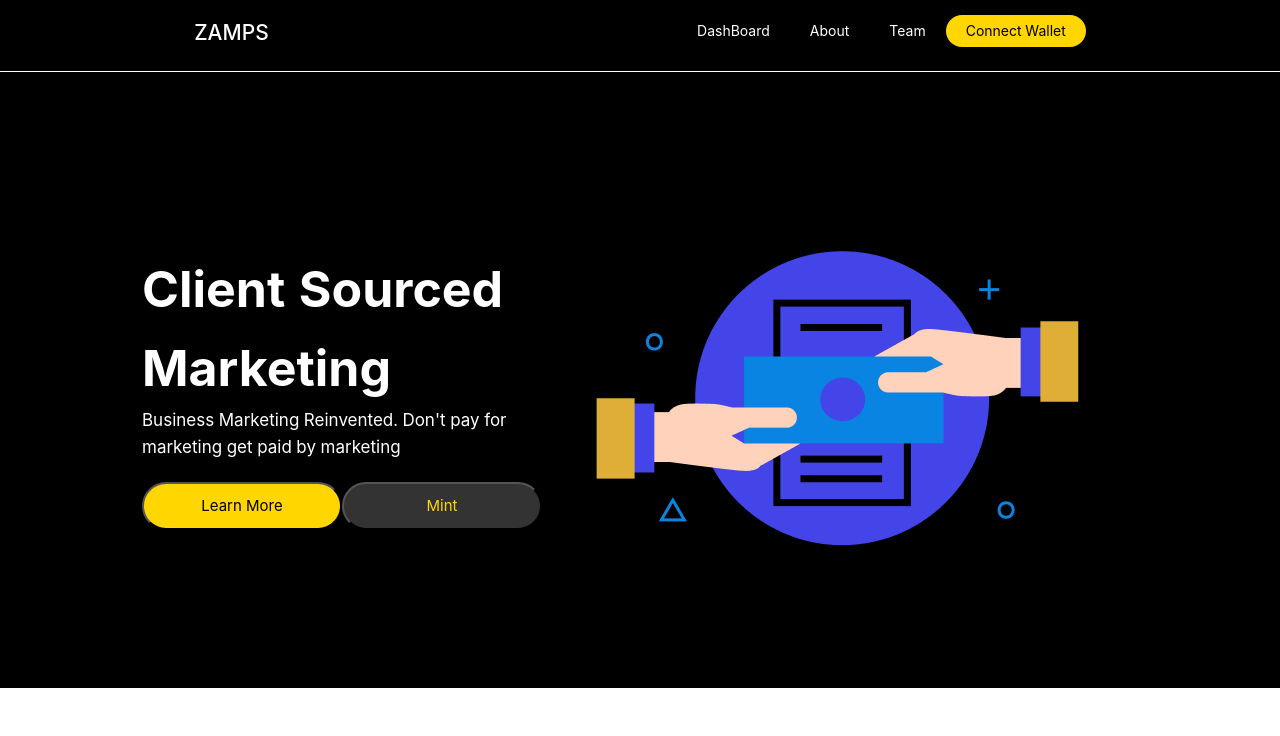
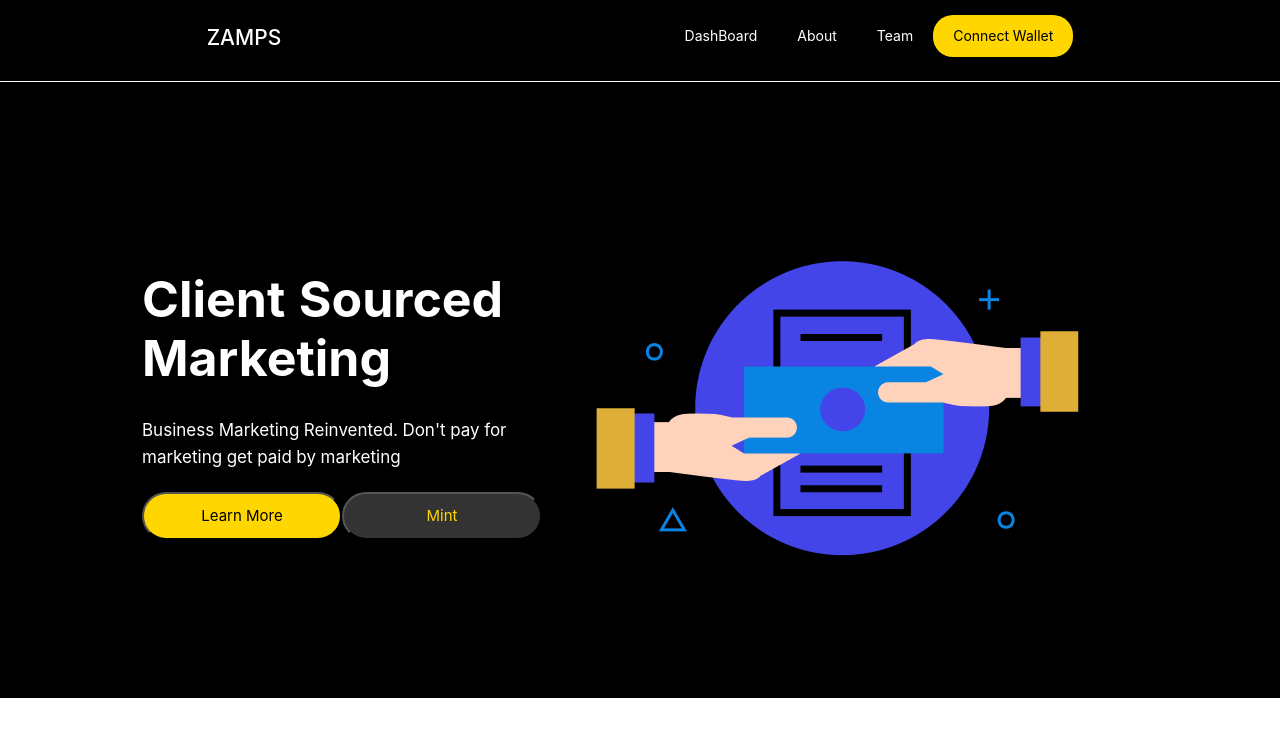
Before and after one commit to davidabuu/WEB3-VOTING-APP, a Next.js app: page / in a window 1280 px wide. Shown: the top 736 px of the page. Built offline with nearby package versions, Linux system fonts and the light colour scheme.

Commit message:
UI Better

```diff
--- a/pages/index.js
+++ b/pages/index.js
@@ -1,14 +1,15 @@
-import Head from 'next/head'
-import Image from 'next/image'
-import Header from '../src/components/Header'
-import IntroDiv from '../src/components/IntroDiv'
-import styles from '../styles/Home.module.css'
+
+import Header from "../src/components/Header";
+import IntroDiv from "../src/components/IntroDiv";
+import UserWebLayout from "../src/components/UserWebLayout";
 
 export default function Home() {
   return (
-  <div style={{backgroundColor:'#000'}}>
-    <Header/>
-    <IntroDiv/>
-  </div>
-  )
+    <UserWebLayout webtitle="Home Page">
+      <div style={{ backgroundColor: "#000" }}>
+        <Header />
+        <IntroDiv />
+      </div>
+    </UserWebLayout>
+  );
 }
--- a/src/components/Header.js
+++ b/src/components/Header.js
@@ -1,13 +1,19 @@
-import React from "react";
-import { HeaderStyle } from "../style/LandingPageStyle";
-import Link from 'next/link'
+import React, { useState } from "react";
+import { HeaderStyle, MobileNavStyle, NavBarStyle } from "../style/LandingPageStyle";
+import Link from "next/link";
+import { Menu } from "@material-ui/icons";
 
 const Header = () => {
+  const [nav, setNav]  = useState(true);
+  const navFunction = () => {
+    setNav(!nav)
+  }
   return (
+    <NavBarStyle>
       <HeaderStyle>
         <h2>ZAMPS</h2>
-      <ul>
-        <Link href='/dashboard'>
+        <ul className="desktop-nav">
+          <Link href="/dashboard">
             <a>
               <li>DashBoard</li>
             </a>
@@ -16,7 +22,25 @@ const Header = () => {
           <li>Team</li>
           <li className="collect-btn">Connect Wallet</li>
         </ul>
+        <div className="menu">
+        <Menu onClick={navFunction} />
+        </div>
       </HeaderStyle>
+      <MobileNavStyle>
+        <div className={`${nav ?'hide-nav' : 'mobile-nav'} nav`}>
+          <ul>
+            <Link href="/dashboard">
+              <a>
+                <li>DashBoard</li>
+              </a>
+            </Link>
+            <li>About</li>
+            <li>Team</li>
+            <li className="connect-btn">Connect Wallet</li>
+          </ul>
+        </div>
+      </MobileNavStyle>
+    </NavBarStyle>
   );
 };
 
--- a/src/components/IntroDiv.js
+++ b/src/components/IntroDiv.js
@@ -7,7 +7,7 @@ const IntroDiv = () => {
       <div>
         <div className="text">
         <p>Client Sourced</p>
-        <p>Marketing</p>
+        <p className="marketing">Marketing</p>
         </div>
         <p className="business">Business Marketing Reinvented. Don&apos;t pay for</p>
         <p className="business">marketing get paid by marketing</p>
--- a/src/components/UserWebLayout.js
+++ b/src/components/UserWebLayout.js
@@ -3,7 +3,7 @@ const UserWebLayout = ({ webtitle, children }) => {
   return (
     <>
       <Head>
-        <title>{webtitle} | Atovis</title>
+        <title>{webtitle} | Zamp</title>
       </Head>
       {children}
     </>
--- a/src/style/LandingPageStyle.js
+++ b/src/style/LandingPageStyle.js
@@ -1,49 +1,103 @@
 import styled from "styled-components";
-
+export const NavBarStyle = styled.div`
+  .nav {
+    display: none;
+  }
+`;
 export const HeaderStyle = styled.div`
   display: flex;
   align-items: center;
   background-color: #000;
   color: #fff;
   justify-content: space-around;
-  padding:10px;
-  padding-top:15px;
+  padding: 10px 15px;
+  padding-top: 15px;
   border-bottom: 1px solid #fff;
   ul li {
     list-style: none;
     display: inline-flex;
     padding: 0 20px;
   }
-  a{
-    color:#fff;
+  a {
+    color: #fff;
   }
-  h2{
-    color:#fff;
+  h2 {
+    color: #fff;
   }
   .collect-btn {
     background: var(--primary-color);
     color: #000;
     box-shadow: 0 2px 0px 2px #0000058;
-    padding: 5px 20px;
+    padding: 10px 20px;
     border-radius: 20px;
-    cursor:pointer;
+    cursor: pointer;
   }
-  ul li:hover{
-    color:var(--primary-color);
-    cursor:pointer;
+  ul li:hover {
+    color: var(--primary-color);
+    cursor: pointer;
   }
-  .collect-btn:hover{
-    background:#333;
-    color:#fff;
+  .collect-btn:hover {
+    background: #333;
+    color: #fff;
   }
-  @media(max-width:700px){
-    ul li {
-      padding:0 10px;
+  .menu {
+    display: none;
+    cursor: pointer;
+  }
+  @media (max-width: 540px) {
+    .desktop-nav {
+      display: none;
     }
-
+    .menu {
+      display: block;
+    }
   }
 `;
 
+export const MobileNavStyle = styled.div`
+  .mobile-nav {
+    display: none;
+  }
+  @media (max-width: 540px) {
+    .mobile-nav,
+    .hide-nav {
+      display: block;
+      position: absolute;
+      z-index: 4;
+      background: #333;
+      width: 100%;
+      height: max-content;
+      padding: 10px 0px 0px 10px;
+      color: #fff;
+      transition: all 0.5s ease;
+    }
+    .hide-nav {
+      transform: translateY(-200px);
+    }
+    .mobile-nav {
+      transform: translateY(0px);
+    }
+    a {
+      color: #fff;
+    }
+    li:hover {
+      color: var(--primary-color);
+    }
+    .connect-btn {
+      background: var(--primary-color);
+      color: #000;
+      box-shadow: 0 2px 0px 2px #0000058;
+      padding: 3px;
+      border-radius: 5px;
+      cursor: pointer;
+      width: max-content;
+    }
+    .connect-btn:hover {
+      color: #fff;
+      background: #000;
+    }
+  }
+`;
 export const HomePageStyled = styled.div`
   background-color: #000;
 `;
@@ -56,8 +110,8 @@ export const IntroStyle = styled.div`
   margin-top: 20px;
   justify-content: center;
   .text {
-    display:flex;
-    flex-direction:column;
+    display: flex;
+    flex-direction: column;
     font-size: 50px;
     font-weight: bold;
   }
@@ -69,8 +123,8 @@ export const IntroStyle = styled.div`
   h2 {
     margin: 0px;
   }
-  .business{
-    font-size:17px;
+  .business {
+    font-size: 17px;
   }
   .learn {
     background: var(--primary-color);
@@ -80,8 +134,8 @@ export const IntroStyle = styled.div`
     width: 200px;
     border-radius: 25px;
   }
-  .learn:hover{
-    cursor:pointer;
+  .learn:hover {
+    cursor: pointer;
   }
   .mint {
     background: #333;
@@ -91,8 +145,11 @@ export const IntroStyle = styled.div`
     width: 200px;
     border-radius: 25px;
   }
-  .mint:hover{
-    cursor:pointer;
+  .marketing {
+    transform: translateY(-20px);
+  }
+  .mint:hover {
+    cursor: pointer;
   }
   @media (max-width: 900px) {
     flex-direction: column;
@@ -102,5 +159,19 @@ export const IntroStyle = styled.div`
     img {
       width: 300px;
     }
+    .marketing {
+      transform: translateY(-5px);
+    }
+  }
+  @media (max-width: 600px) {
+    padding: 0px 15px;
+    .mint {
+      margin-top: 10px;
+    }
+    .learn,
+    .mint {
+      padding: 5px;
+      border-radius: 10px;
+    }
   }
 `;
--- a/styles/globals.css
+++ b/styles/globals.css
@@ -1,17 +1,18 @@
+@import url("https://fonts.googleapis.com/css2?family=Montserrat:wght@200;300&display=swap");
 html,
 body {
   padding: 0;
   margin: 0;
-  font-family: -apple-system, BlinkMacSystemFont, Segoe UI, Roboto, Oxygen,
-    Ubuntu, Cantarell, Fira Sans, Droid Sans, Helvetica Neue, sans-serif;
+  font-family: "Montserrat", sans-serif;
 }
-
-ul li{
+ul li {
   list-style: none;
 }
-:root{
-  --primary-color:#FFD600;
+:root {
+  --primary-color: #ffd600;
 }
 * {
+  margin: 0;
+  padding: 0;
   box-sizing: border-box;
 }
```
Also changed, not shown: .eslintrc.json. Lines whose indentation alone changed are shown as unchanged.
